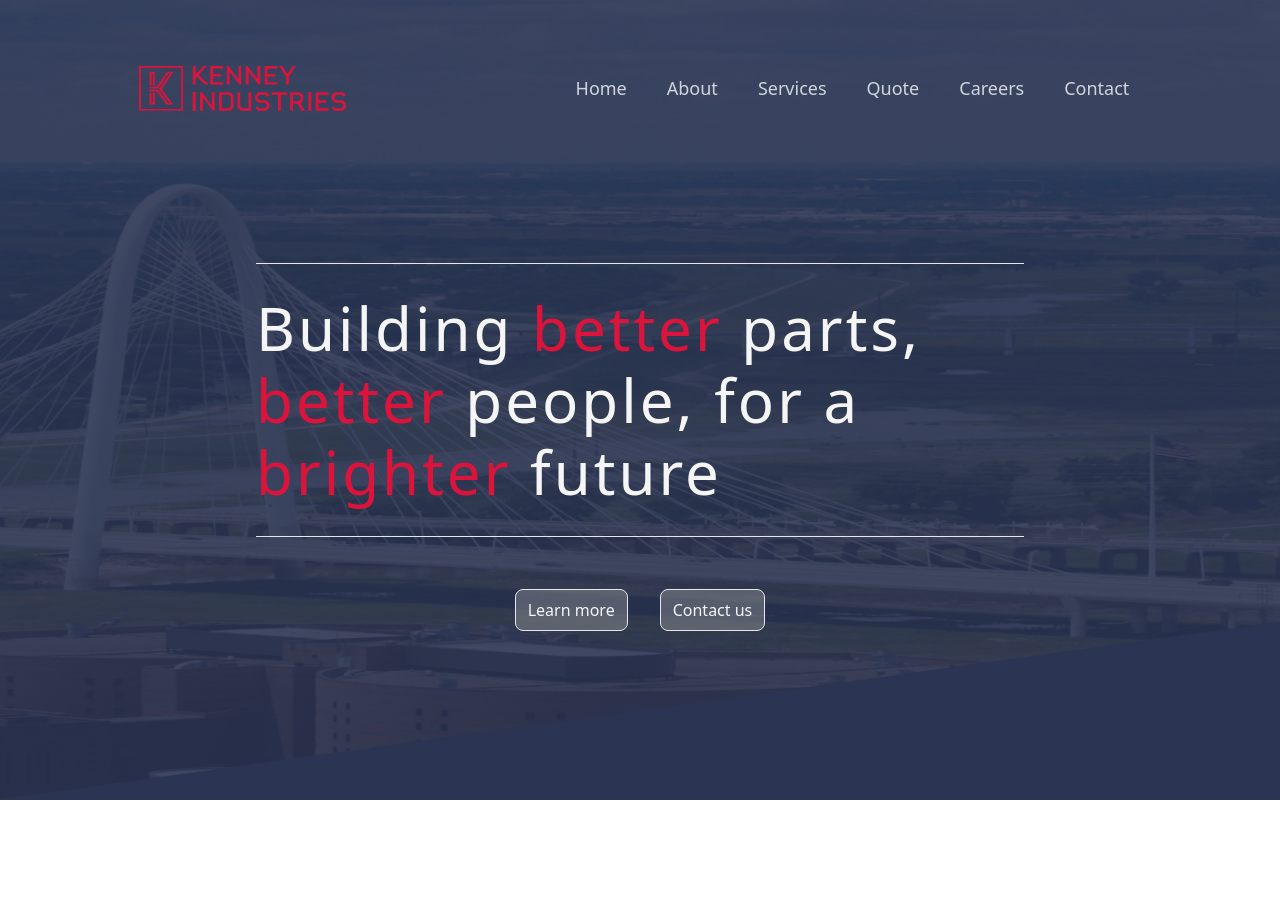
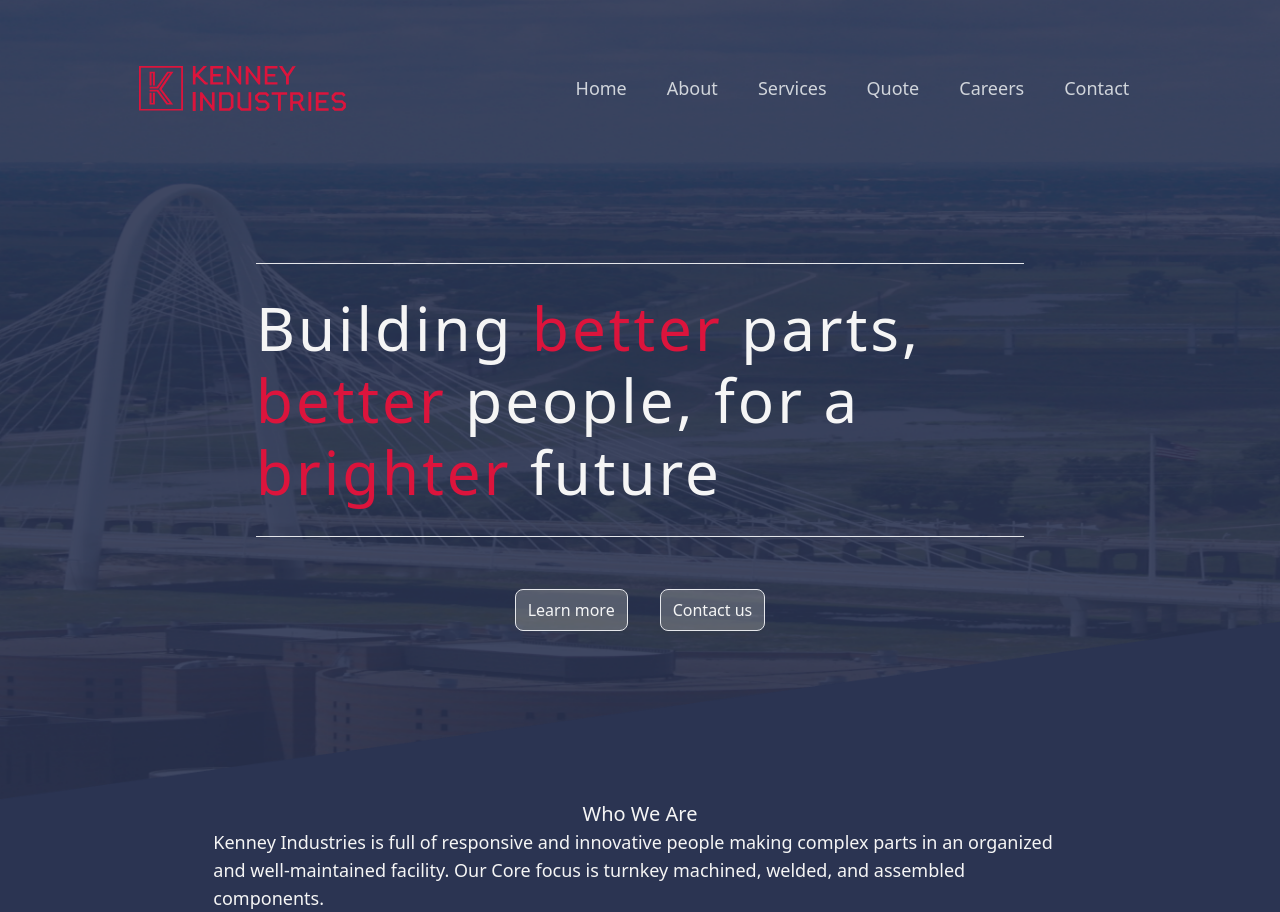
Before and after one commit to k-kenney/kenney-ind, a React (Vite) app: page / in a window 1280 px wide. Before the commit the page ends 800 px from the top, so only its background shows below. Built offline with nearby package versions, Linux system fonts and the light colour scheme; a web font is replaced by a local one.

Commit message:
added react-awesome-reveal

```diff
--- a/package.json
+++ b/package.json
@@ -10,7 +10,9 @@
     "preview": "vite preview"
   },
   "dependencies": {
+    "@emotion/react": "^11.11.1",
     "react": "^18.2.0",
+    "react-awesome-reveal": "^4.2.5",
     "react-dom": "^18.2.0",
     "react-icons": "^4.11.0",
     "react-router-dom": "6.4"
--- a/src/pages/Home/Home.jsx
+++ b/src/pages/Home/Home.jsx
@@ -1,9 +1,11 @@
 import Header from "./components/Header";
+import HomepageAbout from "./components/HomepageAbout";
 
 const Home = () => {
   return (
     <>
       <Header />
+      <HomepageAbout />
     </>
   );
 };
--- a/src/pages/Home/components/Header.jsx
+++ b/src/pages/Home/components/Header.jsx
@@ -1,9 +1,11 @@
 import { Link } from "react-router-dom";
 import heroImage from "../../../assets/img/dallasBridge.png";
 import Navbar from "../../../components/Navbar";
+import { Fade } from "react-awesome-reveal";
 
 const Header = () => {
   return (
+
     <div className="h-screen">
       <div className="relative w-full h-full object-cover object-left top-0 left-0 z-0">
         <img
@@ -15,6 +17,7 @@ const Header = () => {
       <div className="absolute m-auto top-0 bottom-0 right-0 left-0 z-50">
         <Navbar />
       </div>
+      <Fade top distance="20%" duration={1500}>
       <div className="absolute z-10 h-52 m-auto top-0 bottom-0 right-0 left-0 z-10 container flex items-center justify-center mx-auto">
         <h1 className="text-3xl sm:text-4xl md:text-5xl lg:text-6xl md:w-3/5 w-64 sm:w-3/4 tracking-wider text-white leading-10 md:leading-12 lg:leading-15 border-y py-7">
           Building <span className="text-red">better</span> parts, <span className="text-red">better</span> people, for a
@@ -29,6 +32,7 @@ const Header = () => {
           <button className="homepage-btn">Contact us</button>
         </Link>
       </div>
+      </Fade>
     </div>
   );
 };
--- /dev/null
+++ b/src/pages/Home/components/HomepageAbout.jsx
@@ -0,0 +1,19 @@
+import React from "react";
+import { Fade } from "react-awesome-reveal";
+
+const HomepageAbout = () => {
+  return (
+    <Fade>
+    <div className="m-auto flex items-center justify-center flex-col w-2/3">
+      <h1 className="text-xl text-white">Who We Are</h1>
+      <p className="text-lg text-white">
+        Kenney Industries is full of responsive and innovative people making
+        complex parts in an organized and well-maintained facility. Our Core
+        focus is turnkey machined, welded, and assembled components.
+      </p>
+    </div>
+    </Fade>
+  );
+};
+
+export default HomepageAbout;
```
Also changed, not shown: 1 other file (tests, documents, lock files or other folders).
